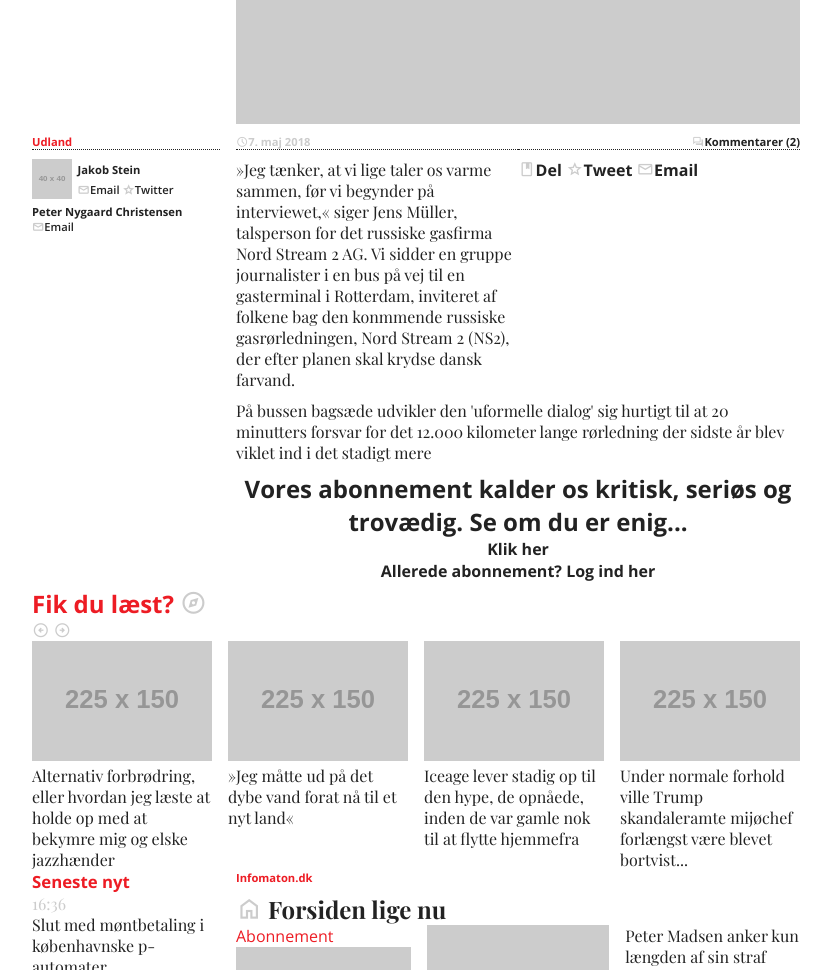
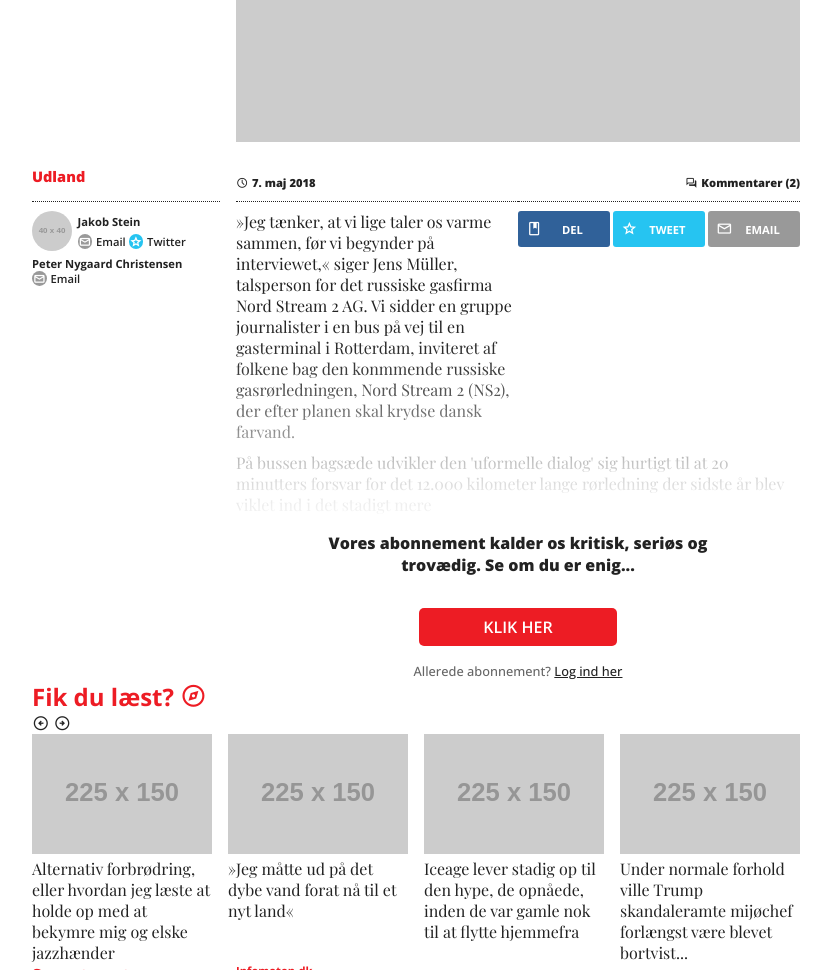
Before and after one commit to ABertie/CSS-bootcamp-2, a plain HTML site: page index.html in a window 1280 px wide. Shown: the part 760-1730 px from the top of the page, without its empty margins (224-1055 px from the left). Drawn offline with nearby package versions, Linux system fonts and the light colour scheme; placeholder pictures from the web are drawn by us; a web font is replaced by a local one.

Commit message:
article styled

```diff
--- a/css/article.css
+++ b/css/article.css
@@ -1,52 +1,149 @@
-.ThisPagesArticle aside{
-    color: var(--color-midLight);
+.thisPagesArticle{
+    position: relative;
+    overflow: hidden;
 }
 
-.articleTrumpet{
-    color: var(--color-mid);
+.thisPagesArticle > *{
+    padding: .3rem 0;
 }
 
+.thisPagesArticle__aside,
+.thisPagesArticle__heading,
+.thisPagesArticle__trumpet,
+.thisPagesArticle__secondParagraph{grid-column: 3/5;}
 
-.article__payallOverlay, .ThisPagesArticle aside, .ThisPagesArticle header, .ThisPagesArticle footer{
+.thisPagesArticle__aside,
+.thisPagesArticle header,
+.thisPagesArticle footer{
     font-family: var(--font-accent);
     font-weight: 700;
 }
 
-.ThisPagesArticle > *{
-    padding: .3rem 0;
+.thisPagesArticle__aside{
+    display: flex;
+    gap: .5em;
+
+    color: var(--color-midLight);
+    font-size: 0.8em;
+    text-transform: uppercase;
 }
 
-.article__aside, .article__heading, .articleTrumpet, .ThisPagesArticle .article__secondParagraph{grid-column: 3/5;}
+.thisPagesArticle__aside span{text-transform: capitalize;}
 
-.article__figure{grid-column: 1/5;}
-.article__figure img{grid-area: 1/3/3/5;}
-.article__caption{
+.thisPagesArticle__heading{
+    font-size: 2em;
+    font-weight: 700;
+}
+
+.thisPagesArticle__trumpet{color: var(--color-mid);}
+
+.thisPagesArticle__payallOverlay{
+    grid-area: 8/3/9/5;
+
+    padding: 0 5em;
+    box-shadow: 0px 0px 100px 100px var(--color-light);
+
+    text-align: center;
+    font-family: var(--font-accent);
+
+    position: absolute;
+    z-index: 1;
+    bottom: 0;
+}
+
+.thisPagesArticle__payallOverlay h2{
+    margin: 0 auto;
+
+    font-size: 1em;
+    font-weight: 800;
+}
+
+.thisPagesArticle__payallOverlay--cta{
+    display: inline-block;
+
+    background-color: var(--color-accent);
+    padding: 0.5em 4em;
+    border-radius: 5px;
+    margin: 2em 0 1em;
+
+    text-transform: uppercase;
+    color: var(--color-light);
+    font-weight: 600;
+}
+
+.thisPagesArticle__payallOverlay p{
+    font-size: .8em;
+    color: var(--color-mid);
+    font-weight: 500;
+}
+
+.thisPagesArticle__payallOverlay p a{
+    color: var(--color-dark);
+    text-decoration: underline;
+}
+
+.thisPagesArticle__header{
+    grid-area: 5/1/6/5;
+
+    align-items: end;
+}
+
+.thisPagesArticle__header > *{
+    padding: 1em 0;
+    border-bottom-width: 1px;
+    border-bottom-style: dotted;
+    border-bottom-color: var(--color-dark);
+
+    font-weight: 800;
+}
+
+.thisPagesArticle__header--type{
+    font-size: 1.3em;
+}
+
+.thisPagesArticle__header time{
+    grid-column: 3/4;
+    color: var(--color-dark);
+}
+
+.thisPagesArticle__header--comments,
+.thisPagesArticle__caption{text-align: right;}
+
+.thisPagesArticle__header .material-symbols-outlined,
+.thisPagesArticle__creators .material-symbols-outlined{
+    margin-right: .3em;
+}
+
+.thisPagesArticle__figure{grid-column: 1/5;}
+
+.thisPagesArticle__figure img{grid-area: 1/3/3/5;}
+
+.thisPagesArticle__caption{
     grid-area: 1/1/2/2;
 
     font-size: 0.7em;
     color: var(--color-mid);
 }
-.article__caption .figcaption__photographer{
+
+.thisPagesArticle__caption .figcaption__photographer{
     font-weight: 700;
     font-family: var(--font-accent);
 }
+
 .figcaption__photographer span{color: inherit;}
 
-.article__header{grid-area: 5/1/6/5;}
-.article__header time{grid-column: 3/4;}
-.article__header > *{
-    border-bottom-width: 1px;
-    border-bottom-style: dotted;
-    border-bottom-color: var(--color-dark);
-}
-.article__header--comments, .article__caption{text-align: right;}
+.thisPagesArticle__firstParagraph{grid-area: 6/3/7/4;}
 
-.article__creators{
+.thisPagesArticle__secondParagraph{margin-bottom: 10em;}
+
+.thisPagesArticle__creators{
     grid-area: 6/1/7/2;
     font-size: .7em;
 }
-.article__creators *{font-weight: 600;}
-.article__creators--writter{
+
+.thisPagesArticle__creators *{font-weight: 600;}
+
+.thisPagesArticle__creators--writter{
     display: grid;
     grid-template-columns: auto 1fr;
     grid-template-rows: auto auto;
@@ -55,17 +152,63 @@
 
     padding-bottom: 0.3rem;
 }
-.article__creators img{grid-area: 1/1/3/2;}
-.article__creators h1{
+
+.thisPagesArticle__creators--writter img{
+    grid-area: 1/1/3/2;
+    border-radius: 50%;
+}
+
+.thisPagesArticle__creators h1{
     font-size: inherit;
     font-weight: 700;
 }
 
-.ThisPagesArticle .article__firstParagraph{grid-area: 6/3/7/4;}
-.article__links{grid-area: 6/4/7/5;}
+.thisPagesArticle__creators .emailSymbol,
+.thisPagesArticle__creators .twitterSumbol{
+    border-radius: 50%;
+    background-color: var(--color-email);
+    color: var(--color-light);
+    text-align: center;
 
-.article__payallOverlay{
-    grid-area: 8/3/9/5;
+    height: 1.2em;
+    width: 1.2em;
+}
 
+.thisPagesArticle__creators .twitterSumbol{
+    background-color: var(--color-twitter);
+}
+
+.thisPagesArticle__links{
+    grid-area: 6/4/7/5;
+
+    display: flex;
+    align-items: flex-start;
+    justify-content: space-evenly;
+    gap: .2em;
+}
+
+.articleSocials{
+    display: flex;
+    align-items: center;
+    justify-content: center;
+
+    padding: .7em;
+    border-radius: 3px;
+    width: 100%;
+
+    color: var(--color-light);
+    font-weight: 700;
+    font-size: 0.7em;
+    text-transform: uppercase;
     text-align: center;
 }
+
+.articleSocials--fb{background-color: var(--color-facebook);}
+
+.articleSocials--tw{background-color: var(--color-twitter);}
+
+.articleSocials--em{background-color: var(--color-email);}
+
+.articleSocials .material-symbols-outlined{font-size: 1.5em;}
+
+.articleSocials span:last-of-type{flex-grow: 1;}
--- a/index.html
+++ b/index.html
@@ -42,28 +42,28 @@
 
     <main>
 
-        <article class="ThisPagesArticle articelGrid">
+        <article class="thisPagesArticle articelGrid">
 
-            <aside class="article__aside"><span class="redAccent">Abonnement </span>Læsetid: 7 min.</aside>
+            <aside class="thisPagesArticle__aside"><span class="redAccent">Abonnement </span>Læsetid: 7 min.</aside>
 
-            <h1 class="article__heading">Gas er et godt politisk våben. Det er bare ikke Putin, der bruger det</h1>
-            <p class="articleTrumpet">Nogle EU-lande frygter, at Rusland kan bruge Nord Stream 2 son politisk våben mod Europa. Men i virkeligheden er det omvendt, mener firmaerne bag rørledningen: Det er EU, der bruger gassen som våben over for Putin. Information har været på charmetur med den russiske gas' europæisk venner</p>
+            <h1 class="thisPagesArticle__heading">Gas er et godt politisk våben. Det er bare ikke Putin, der bruger det</h1>
+            <p class="thisPagesArticle__trumpet">Nogle EU-lande frygter, at Rusland kan bruge Nord Stream 2 son politisk våben mod Europa. Men i virkeligheden er det omvendt, mener firmaerne bag rørledningen: Det er EU, der bruger gassen som våben over for Putin. Information har været på charmetur med den russiske gas' europæisk venner</p>
 
-            <section class="article__payallOverlay">
+            <section class="thisPagesArticle__payallOverlay">
                 <h2>Vores abonnement kalder os kritisk, seriøs og trovædig. Se om du er enig...</h2>
-                <a href="#" class="payWall__cta">Klik her</a>
-                <p><span class="payWall__greyText">Allerede abonnement?</span> <a href="#">Log ind her</a></p>
+                <a href="#" class="thisPagesArticle__payallOverlay--cta">Klik her</a>
+                <p><span>Allerede abonnement?</span> <a href="#">Log ind her</a></p>
             </section>
 
-            <header class="article__header articelGrid">
-                <span class="redAccent">Udland</span>
+            <header class="thisPagesArticle__header articelGrid">
+                <span class="thisPagesArticle__header--type redAccent">Udland</span>
                 <time datetime="2018-05-07"><span class="material-symbols-outlined">schedule</span>7. maj 2018</time>
-                <span class="article__header--comments"><span class="material-symbols-outlined">forum</span>Kommentarer (<span class="commentCounter">2</span>)</span>
+                <span class="thisPagesArticle__header--comments"><span class="material-symbols-outlined">forum</span>Kommentarer (<span class="commentCounter">2</span>)</span>
             </header>
 
-            <figure class="article__figure pageGrid">
+            <figure class="thisPagesArticle__figure pageGrid">
                 <img src="https://via.placeholder.com/600x360" alt="5 mænd omkring et bord">
-                <figcaption class="article__caption">
+                <figcaption class="thisPagesArticle__caption">
                     <p>Rusland vil ikke bruge gasrørledningen, Nord Stream 2, som politisk våben. Lyder det fra folkene bag projektet. Rørledningen koster 70 mia.kr. og vil sende 55 mia. kubikmeter gas ind i Europa om året.</p>
                     <span class="figcaption__photographer">
                         <span class="material-symbols-outlined">photo_camera</span>
@@ -72,42 +72,40 @@
                 </figcaption>
             </figure>
 
-            </section>
+            <p class="thisPagesArticle__firstParagraph">&raquo;Jeg tænker, at vi lige taler os varme sammen, før vi begynder på interviewet,&laquo; siger Jens Müller, talsperson for det russiske gasfirma Nord Stream 2 AG. Vi sidder en gruppe journalister i en bus på vej til en gasterminal i Rotterdam, inviteret af folkene bag den konmmende russiske gasrørledningen, Nord Stream 2 (NS2), der efter planen skal krydse dansk farvand.</p>
 
-            <p class="article__firstParagraph">&raquo;Jeg tænker, at vi lige taler os varme sammen, før vi begynder på interviewet,&laquo; siger Jens Müller, talsperson for det russiske gasfirma Nord Stream 2 AG. Vi sidder en gruppe journalister i en bus på vej til en gasterminal i Rotterdam, inviteret af folkene bag den konmmende russiske gasrørledningen, Nord Stream 2 (NS2), der efter planen skal krydse dansk farvand.</p>
+            <p class="thisPagesArticle__secondParagraph">På bussen bagsæde udvikler den 'uformelle dialog' sig hurtigt til at 20 minutters forsvar for det 12.000 kilometer lange rørledning der sidste år blev viklet ind i det stadigt mere</p>
 
-            <p class="article__secondParagraph">På bussen bagsæde udvikler den 'uformelle dialog' sig hurtigt til at 20 minutters forsvar for det 12.000 kilometer lange rørledning der sidste år blev viklet ind i det stadigt mere</p>
+            <footer class="thisPagesArticle__creators">
 
-            <footer class="article__creators">
-
-                <article class="article__creators--writter">
+                <article class="thisPagesArticle__creators--writter">
 
                     <img src="https://via.placeholder.com/40x40" alt="Jakob Stein">
                     <h1>Jakob Stein</h1>
 
                     <address>
-                        <a href="mailto:#"><span class="material-symbols-outlined">mail</span>Email</a>
-                        <a href="#"><span class="material-symbols-outlined">star</span>Twitter</a>
+                        <a href="mailto:#"><span class="material-symbols-outlined emailSymbol">mail</span>Email</a>
+                        <a href="#"><span class="material-symbols-outlined twitterSumbol">star</span>Twitter</a>
                     </address>
 
                 </article>
 
-                <article class="article__creators--photographer">
+                <article class="thisPagesArticle__creators--photographer">
 
                     <h1>Peter Nygaard Christensen</h1>
 
                     <address>
-                        <a href="mailto:#"><span class="material-symbols-outlined">mail</span>Email</a>
+                        <a href="mailto:#"><span class="material-symbols-outlined emailSymbol">mail</span>Email</a>
                     </address>
 
                 </article>
 
             </footer>
 
-            <footer class="article__links">
-                <a href="#" class="articleSocials articleSocials--fb"><span class="material-symbols-outlined">book</span>Del</a>
-                <a href="#" class="articleSocials articleSocials--tw"><span class="material-symbols-outlined">star</span>Tweet</a>
-                <a href="mailto:#" class="articleSocials articleSocials--em"><span class="material-symbols-outlined">mail</span>Email</a>
+            <footer class="thisPagesArticle__links">
+                <a href="#" class="articleSocials articleSocials--fb"><span class="material-symbols-outlined">book</span><span>Del</span></a>
+                <a href="#" class="articleSocials articleSocials--tw"><span class="material-symbols-outlined">star</span><span>Tweet</span></a>
+                <a href="mailto:#" class="articleSocials articleSocials--em"><span class="material-symbols-outlined">mail</span><span>Email</span></a>
             </footer>
 
         </article>
--- a/style.css
+++ b/style.css
@@ -61,6 +61,7 @@ time, .material-symbols-outlined{
     vertical-align: top;
     line-height: normal;
     font-size: 1.1em;
+    color: inherit;
 }
 
 li{
```
Also changed, not shown: css/header.css (+8 -6 lines).
